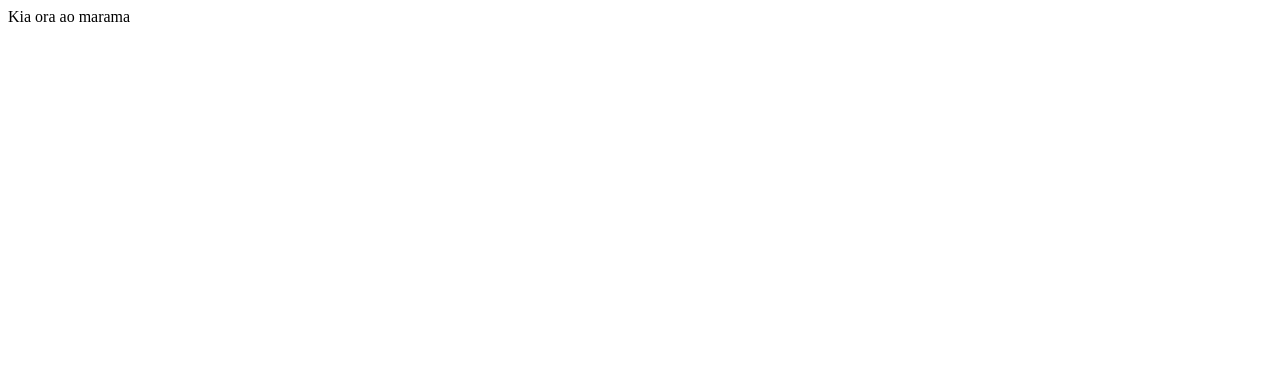
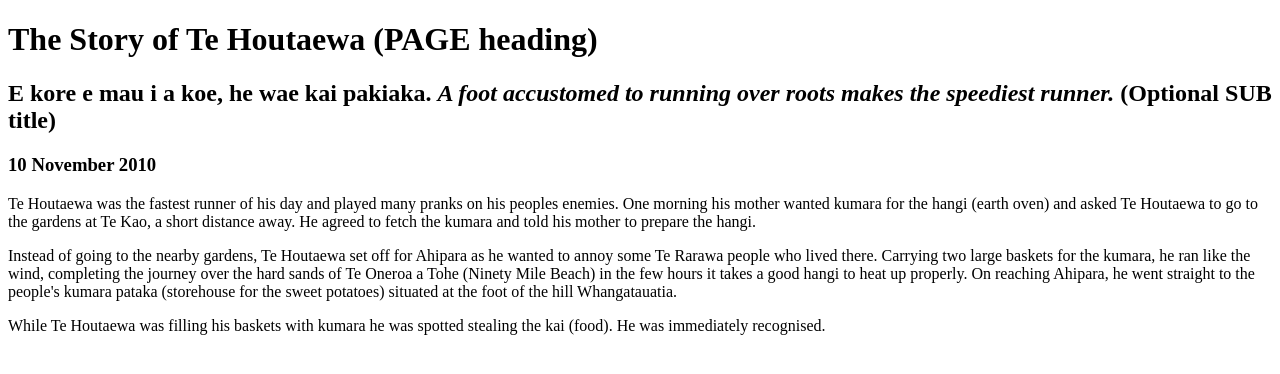
Before and after one commit to J-aime/j-aime.github.io, a plain HTML site: page index.html in a window 1280 px wide. Drawn offline with Linux system fonts and the light colour scheme.

Commit message:
add template

```diff
--- a/index.html
+++ b/index.html
@@ -1 +1,27 @@
-Kia ora ao marama
+<!DOCTYPE html>
+<html>
+  <head>
+    <title>Journey</title>
+    <meta charset="UTF-8">
+    <link href="your-stylesheet-link-here.css" rel="stylesheet" type="text/css">
+  </head>
+
+  <body>
+    <h1>The Story of Te Houtaewa (PAGE heading)</h1>
+    <h2>E kore e mau i a koe, he wae kai pakiaka. <em>A foot accustomed to running over roots makes the speediest runner.</em> (Optional SUB title) </h2>
+    <h3>10 November 2010</h3>
+
+    <p>
+      Te Houtaewa was the fastest runner of his day and played many pranks on his peoples enemies. One morning his mother wanted kumara for the hangi (earth oven) and asked Te Houtaewa to go to the gardens at Te Kao, a short distance away. He agreed to fetch the kumara and told his mother to prepare the hangi.
+    </p>
+    <p>
+      Instead of going to the nearby gardens, Te Houtaewa set off for Ahipara as he wanted to annoy some Te Rarawa people who lived there. Carrying two large baskets for the kumara, he ran like the wind, completing the journey over the hard sands of Te Oneroa a Tohe (Ninety Mile Beach) in the few hours it takes a good hangi to heat up properly. On reaching Ahipara, he went straight to the people's kumara pataka (storehouse for the sweet potatoes) situated at the foot of the hill Whangatauatia.
+    </p>
+    <p>
+      While Te Houtaewa was filling his baskets with kumara he was spotted stealing the kai (food). He was immediately recognised.
+    </p>
+
+    <!-- this is a comment. -->
+
+  </body>
+</html>
```
